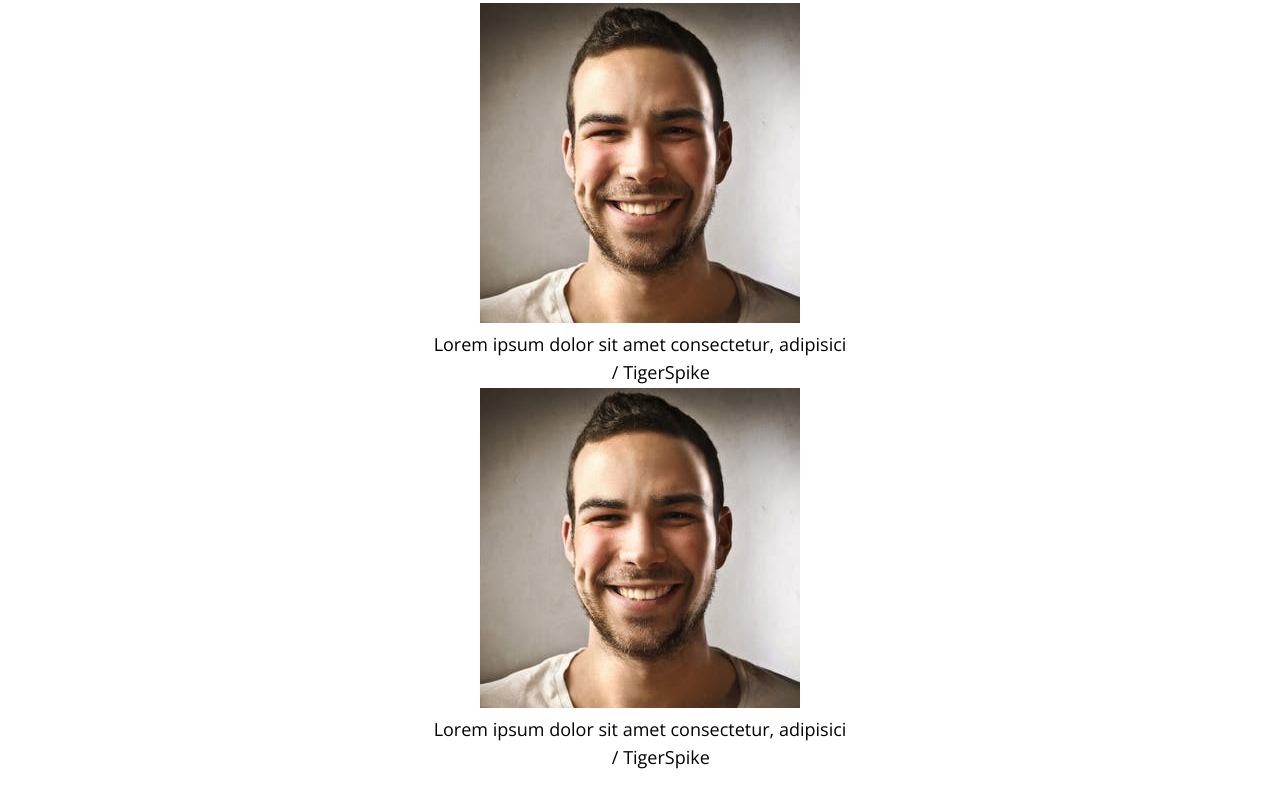
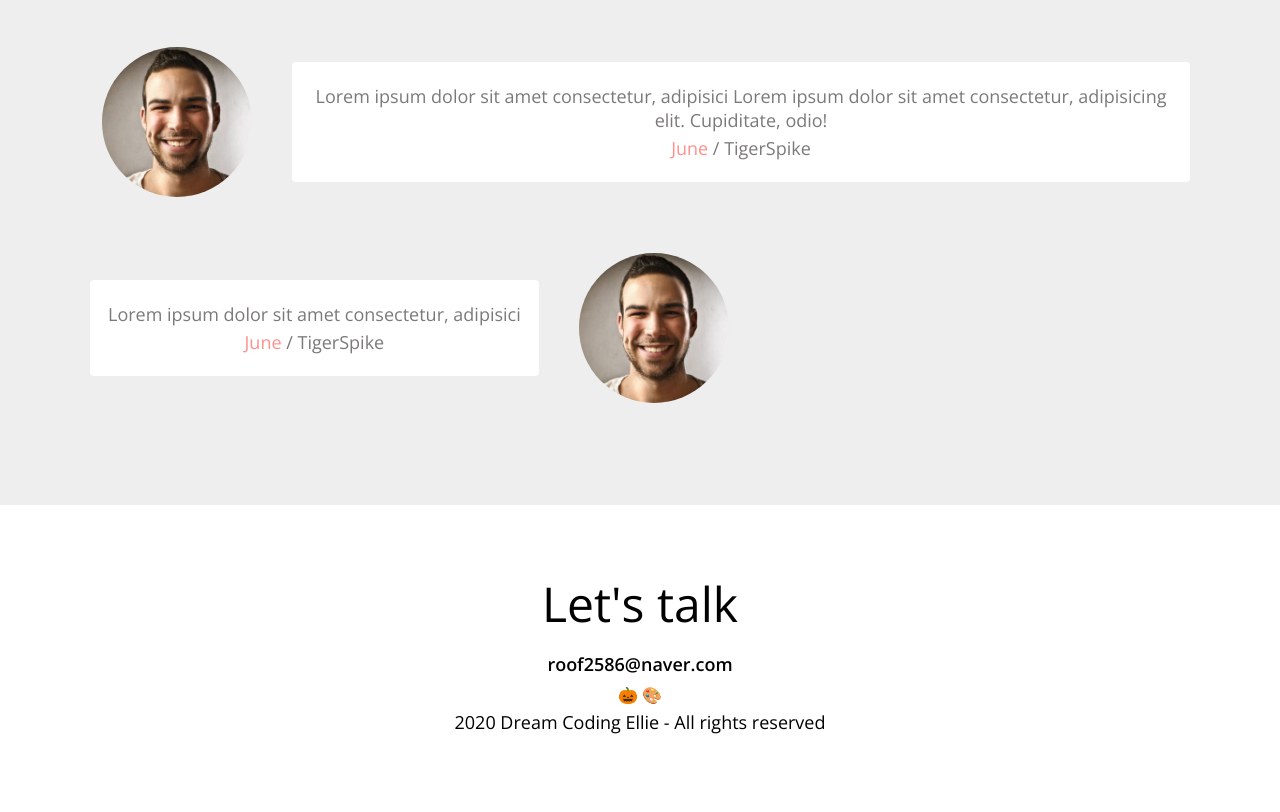
Before and after one commit to Jxxunnn/myPortfolio, a plain HTML site: page index.html in a window 1280 px wide. Shown: the part 3288-4100 px from the top of the page. After the commit the page ends 4076 px from the top, so only its background shows below. Drawn offline with nearby package versions, Linux system fonts and the light colour scheme.

Commit message:
css testimonials

```diff
--- a/index.html
+++ b/index.html
@@ -250,19 +250,19 @@
       <h1>Testimonials</h1>
       <h3>See what they say about me</h3>
       <div class="testimonial">
-        <div>
+        <div class="testimonial__container">
           <img class="testimonial__avater" src="asset/people.jpg" alt="people"/>
-          <div class="testiminial__speech-bubble">
+          <div class="testimonial__speech-bubble">
+            <p>Lorem ipsum dolor sit amet consectetur, adipisici Lorem ipsum dolor sit amet consectetur, adipisicing elit. Cupiditate, odio!</p>
+            <p class="name"><a href="#">June</a> / TigerSpike</p>
+          </div>
+        </div>
+        <div class="testimonial__container">
+          <div class="testimonial__speech-bubble">
             <p>Lorem ipsum dolor sit amet consectetur, adipisici</p>
             <p class="name"><a href="#">June</a> / TigerSpike</p>
           </div>
-        </div>
-        <div>
           <img class="testimonial__avater" src="asset/people.jpg" alt="people"/>
-          <div class="testiminial__speech-bubble">
-            <p>Lorem ipsum dolor sit amet consectetur, adipisici</p>
-            <p class="name"><a href="#">June</a> / TigerSpike</p>
-          </div>
         </div>
       </div>
     </section>
--- a/style2.css
+++ b/style2.css
@@ -304,6 +304,7 @@ section {
   display: flex;
   flex-wrap: wrap;
   justify-content: center;
+  max-width: 1200px;
 }
 .project {
   width: 280px;
@@ -353,3 +354,41 @@ section {
   margin-top: 8px;
   background-color: var(--color-dark-white);
 }
+
+/* Testimonial */
+
+.testimonials {
+  background-color: var(--color-light-white);
+}
+.testimonial {
+  margin: 40px;
+}
+.testimonial__container {
+  display: flex;
+  align-items: center;
+  margin: 32px 0;
+}
+.testimonial__avater {
+  width: 150px;
+  height: 150px;
+  border-radius: 50%;
+  margin: 12px;
+}
+.testimonial__avater:nth-child(even) {
+  margin-left: 40px;
+}
+.testimonial__avater:nth-child(odd) {
+  margin-right: 40px;
+}
+
+.testimonial__speech-bubble {
+  padding: 18px;
+  background-color: var(--color-white);
+  border-radius: var(--size-border-radius);
+}
+.testimonial__speech-bubble p {
+  color: var(--color-light-grey);
+}
+.testimonial__speech-bubble a {
+  color: var(--color-pink);
+}
```
